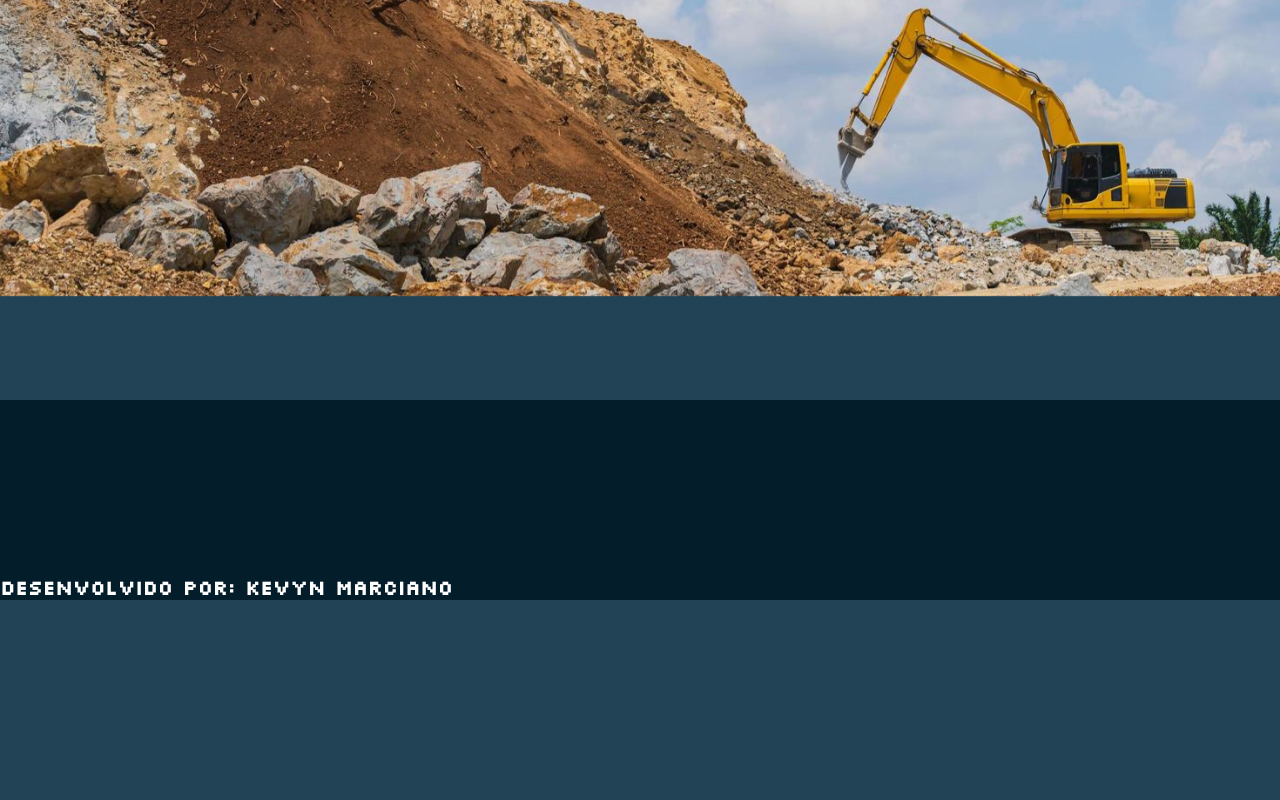
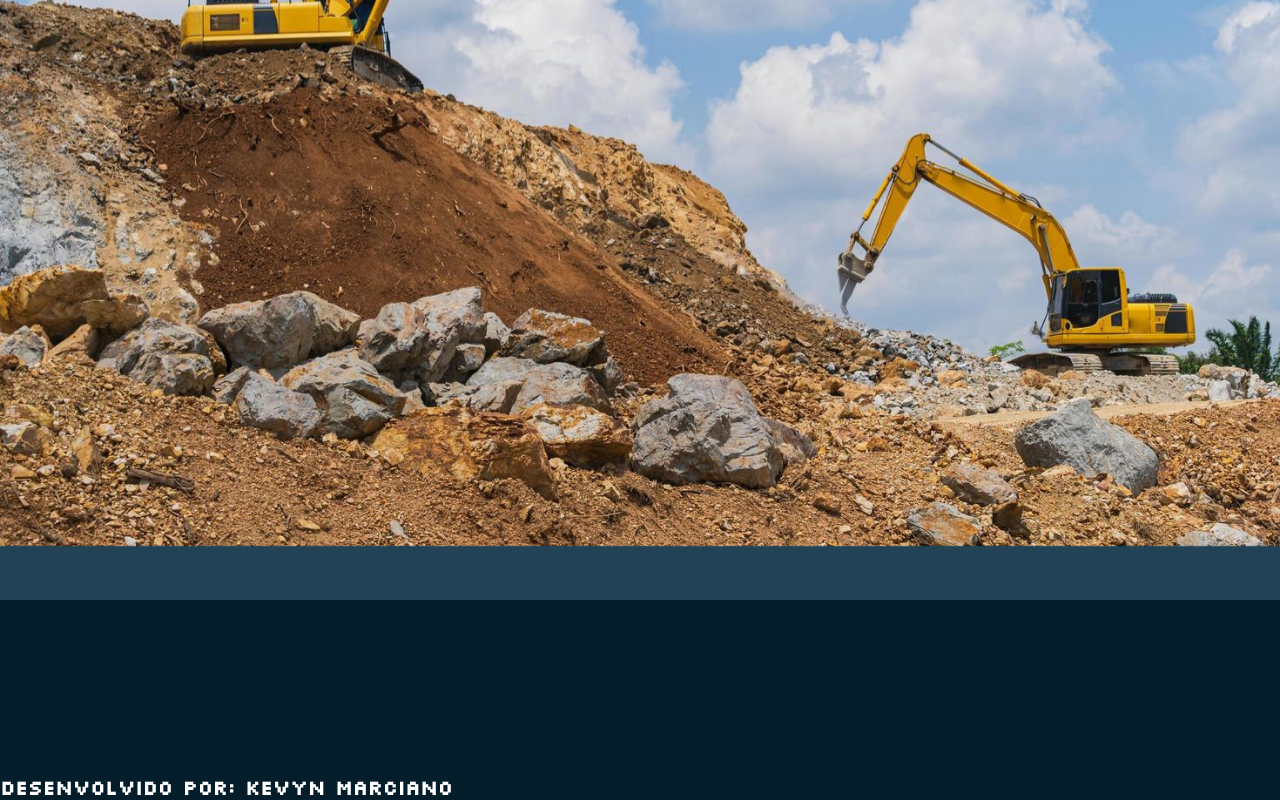
Before and after one commit to nyrvek/Construtora-landing-page, a plain HTML site: page index.html in a window 1280 px wide. Shown: the part 1287-2087 px from the top of the page. Before the commit the page ends 1887 px from the top, so only its background shows below. Drawn offline with Linux system fonts and the light colour scheme.

Commit message:
ajustes imagem

```diff
--- a/css/style.css
+++ b/css/style.css
@@ -121,18 +121,18 @@ article {
   margin-top: 80px;
 }
 
-/* Slideshow container */
+/* Slides container */
 .slideshow-container {
   position: relative;
   margin: auto;
 }
 .mySlides img {
-  height: 500px;
+  height: 750px;
   width: 1348.5px;
   object-fit: cover;
 }
 
-/* Fading animation */
+/* animação para troca de imagem */
 .fade {
   animation-name: fade;
   animation-duration: 1.5s;
@@ -143,13 +143,10 @@ article {
   to {opacity: 1}
 }
 
-/* On smaller screens, decrease text size */
-@media only screen and (max-width: 300px) {
-  .prev, .next,.text {font-size: 11px}
-}
+
 footer{
   display: flex;
-  margin-top:100px;
+  margin-top:50px;
   color: #ffffff;
   height: 200px;
   background-color: var(--cor6);
```
Also changed, not shown: index.html (line endings or trailing spaces).
